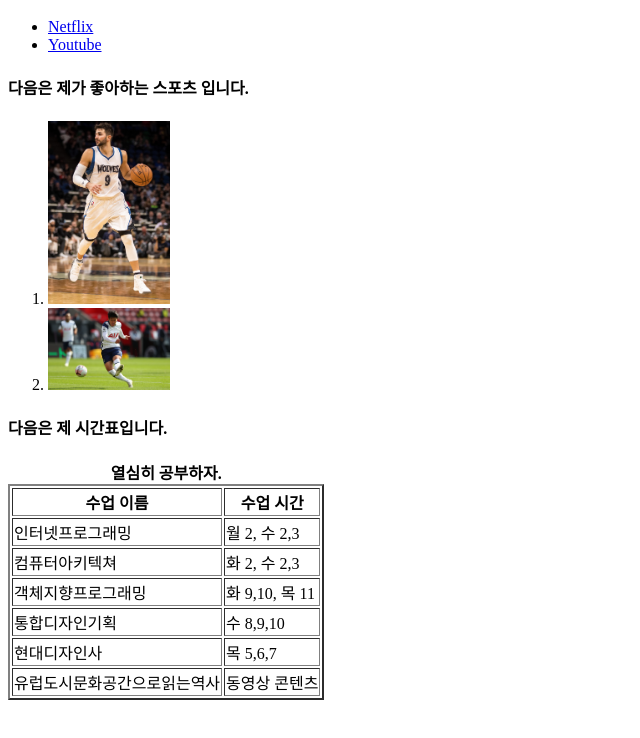
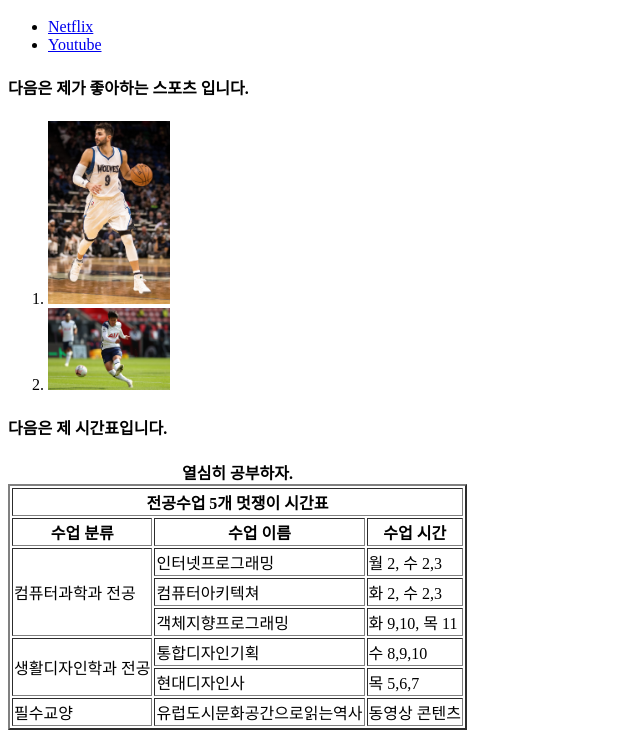
Before and after one commit to 2017155015/HomeworkRepository, a plain HTML site: page index.html in a window 1280 px wide. Shown: the part 116-854 px from the top of the page, without its empty margins (0-640 px from the left). Before the commit the page ends 824 px from the top, so only its background shows below. Drawn offline with Linux system fonts and the light colour scheme.

Commit message:
Update index.html

```diff
--- a/index.html
+++ b/index.html
@@ -26,12 +26,17 @@
             <caption><strong>열심히 공부하자.</strong></caption>
             <thead>
                 <tr>
+                    <th colspan="3">전공수업 5개 멋쟁이 시간표</th>
+                </tr>
+                <tr>
+                    <th>수업 분류</th>
                     <th>수업 이름</th>
                     <th>수업 시간</th>
                 </tr>
             </thead>
             <tbody>
                 <tr>
+                    <td rowspan="3">컴퓨터과학과 전공</td>
                     <td>인터넷프로그래밍</td>
                     <td>월 2, 수 2,3</td>
                 </tr>
@@ -44,6 +49,7 @@
                     <td>화 9,10, 목 11</td>
                 </tr>
                 <tr>
+                    <td rowspan="2">생활디자인학과 전공</td>
                     <td>통합디자인기획</td>
                     <td>수 8,9,10</td>
                 </tr>
@@ -52,6 +58,7 @@
                     <td>목 5,6,7</td>
                 </tr>
                 <tr>
+                    <td>필수교양</td>
                     <td>유럽도시문화공간으로읽는역사</td>
                     <td>동영상 콘텐츠</td>
                 </tr>
```
